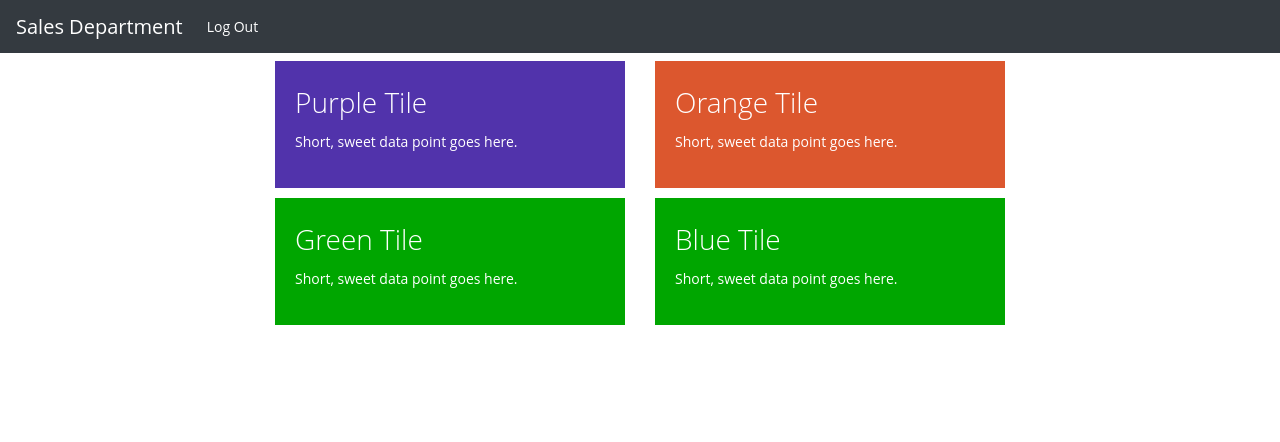
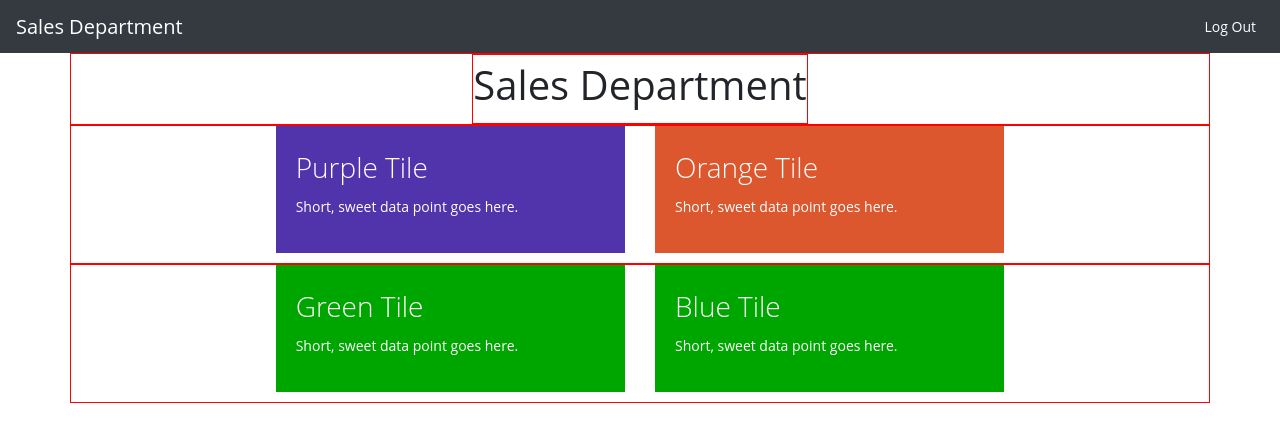
Before and after one commit to IstvanW/Admin-Portal, a PHP site: page /sales_dpt.html in a window 1280 px wide. Shown: the top 442 px of the page. Run offline with PHP 8.4, Linux system fonts and the light colour scheme.

Commit message:
moved log out to the right

```diff
--- a/sales_dpt.html
+++ b/sales_dpt.html
@@ -18,7 +18,7 @@
             <button class="navbar-toggler" type="button" data-toggle="collapse" data-target="#navbarNav" aria-controls="navbarNav" aria-expanded="false" aria-label="Toggle navigation">
               <span class="navbar-toggler-icon"></span>
             </button>
-            <div class="collapse navbar-collapse" id="navbarNav">
+            <div class="collapse navbar-collapse justify-content-end" id="navbarNav">
               <ul class="navbar-nav">
                 <li class="nav-item active">
                   <a class="nav-link" href="#">Log Out <span class="sr-only">(current)</span></a>
@@ -30,19 +30,19 @@
             <div class="row justify-content-center">
               <div class="row">
                 <h1>
-                    <strong></strong>
+                    <strong>Sales Department</strong>
                 </h1>
               </div>
             </div>
             <div class="row justify-content-center">
                 <div class="col-sm-4">
-                    <a href="http://www.ubh.com" class="tile purple">
+                    <a href="#" class="tile purple">
                         <h3 class="title">Purple Tile</h3>
                         <p>Short, sweet data point goes here.</p>
                     </a>
                 </div>
                 <div class="col-sm-4">
-                    <a href="http://www.ubh.com" class="tile orange">
+                    <a href="#" class="tile orange">
                         <h3 class="title">Orange Tile</h3>
                         <p>Short, sweet data point goes here.</p>
                     </a>
@@ -50,7 +50,7 @@
                 </div>
                 <div class="row justify-content-center">
                 <div class="col-sm-4">
-                    <a href="http://www.ubh.com" class="tile green">
+                    <a href="#" class="tile green">
                         <h3 class="title">Green Tile</h3>
                         <p>Short, sweet data point goes here.</p>
                     </a>
--- a/tiles.css
+++ b/tiles.css
@@ -66,3 +66,7 @@
  .tile.orange:hover {
 	 background: #b8431f;
 }
+
+.row{
+	border: 1px solid red;
+}
```
